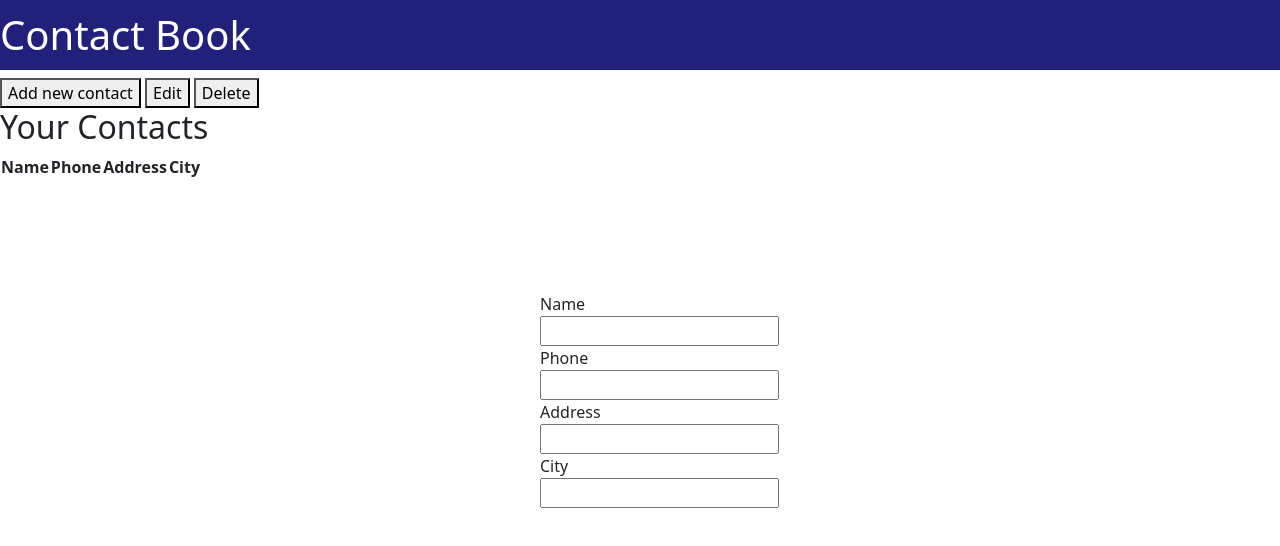
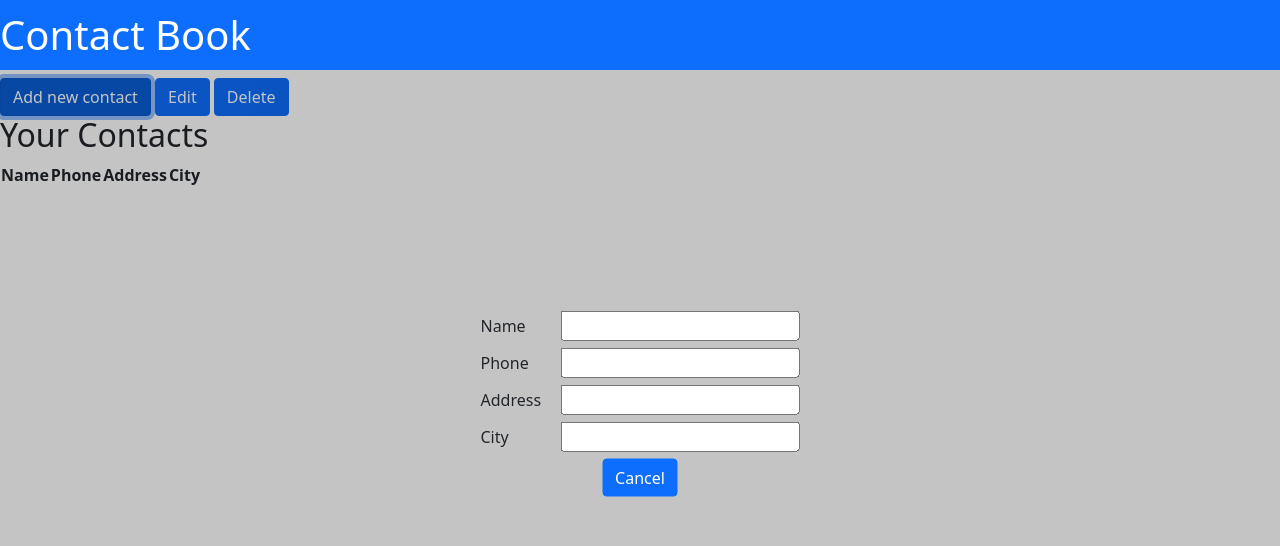
Before and after one commit to KBus9455/Contact-Book, a plain HTML site: page index.html in a window 1280 px wide. Both pictures are taken after a click on the button "Add new contact". Drawn offline with nearby package versions, Linux system fonts and the light colour scheme.

Commit message:
addContact window styles

```diff
--- a/index.html
+++ b/index.html
@@ -13,15 +13,19 @@
 
 <body>
     <h1>Contact Book</h1>
-    <button class='add'>Add new contact</button>
-    <div class="addWindow">
-        <div><label for="name">Name</label> <input class="name" type="text"></div>
-        <div><label for="phone">Phone</label> <input class="name" type="number"></div>
-        <div><label for="name">Address </label><input class="name" type="text"></div>
-        <div><label for="city">City </label><input class="name" type="text"></div>
+    <button class='add btn btn-primary'>Add new contact</button>
+
+    <div class='addContactWrapper'>
+        <div class="addContact">
+            <div><label for="name">Name </label><input class="name" type="text"></div>
+            <div><label for="phone">Phone </label><input class="phone" type="number"></div>
+            <div><label for="address">Address </label><input class="address" type="text"></div>
+            <div><label for="city">City </label><input class="city" type="text"></div>
+            <div class="addContactCancel"><button class="btn btn-primary">Cancel</button></div>
+        </div>
     </div>
-    <button>Edit</button>
-    <button>Delete</button>
+    <button class='btn btn-primary'>Edit</button>
+    <button class='btn btn-primary'>Delete</button>
     <div>
         <h2>Your Contacts</h2>
         <table>
@@ -39,6 +43,7 @@
     <script src="https://cdn.jsdelivr.net/npm/bootstrap@5.1.1/dist/js/bootstrap.bundle.min.js"
         integrity="sha384-/bQdsTh/da6pkI1MST/rWKFNjaCP5gBSY4sEBT38Q/9RBh9AH40zEOg7Hlq2THRZ" crossorigin="anonymous">
     </script>
+    <script src="main.js"></script>
 </body>
 
 </html>
--- a/main.js
+++ b/main.js
@@ -1,8 +1,18 @@
-const addBtn = document.querySelector('add');
+const addContactButton = document.querySelector('button.add');
+const addContactWindow = document.querySelector('.addContactWrapper');
+const addContactCancelButton = document.querySelector('.addContactCancel button');
 
 
-const addContactWindow= ()=>{
-
+const addContact=()=>{
+console.log("test");
+addContactWindow.classList.toggle("active");
 }
 
-addBtn.addEventListener('click', addContactWindow);
+addContactButton.addEventListener("click", addContact);
+
+addContactCancelButton.addEventListener('click', ()=>{
+addContactWindow.classList.toggle("active");
+[...document.querySelectorAll('.addContact input')].forEach(input=>{
+    input.value="";
+})
+})
--- a/style.css
+++ b/style.css
@@ -1,18 +1,39 @@
 h1{
     width: 100vw;
-    background-color: rgb(33, 33, 124);
+    background-color: #0d6efd;
     color: white;
     line-height: 70px;
 }
+div.addContactWrapper {
+    position: fixed;
+    top: 70px;
+    width: 100vw;
+    height: 100vh;
+    background-color: rgba(0, 0, 0, 0.233);
+    z-index: -10;
+    opacity: 0;
 
-.addWindow{
+}
+div.addContact {
     position: fixed;
     top: 50%;
     left: 50%;
     transform: translate(-50%,-50%);
 
 }
-.addWindow div{
-    width:200px;
+.addContact label {
+    width: 80px;
+}
+.addContactCancel{
+    width:100%;
+    display: flex;
+    justify-content: center;
+}
+.addContact div{
+    margin-top: 7px;
+}
 
+ div.addContactWrapper.active {
+    opacity:1;
+    z-index: 100;
 }
```
